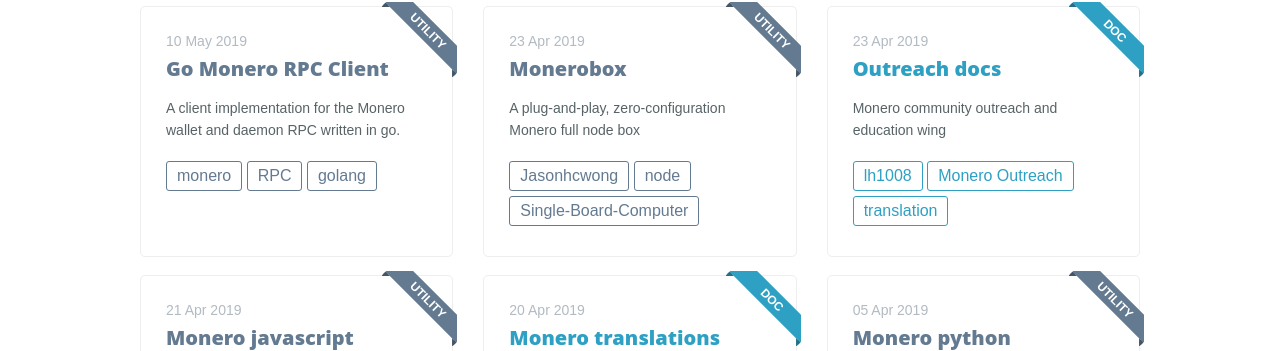
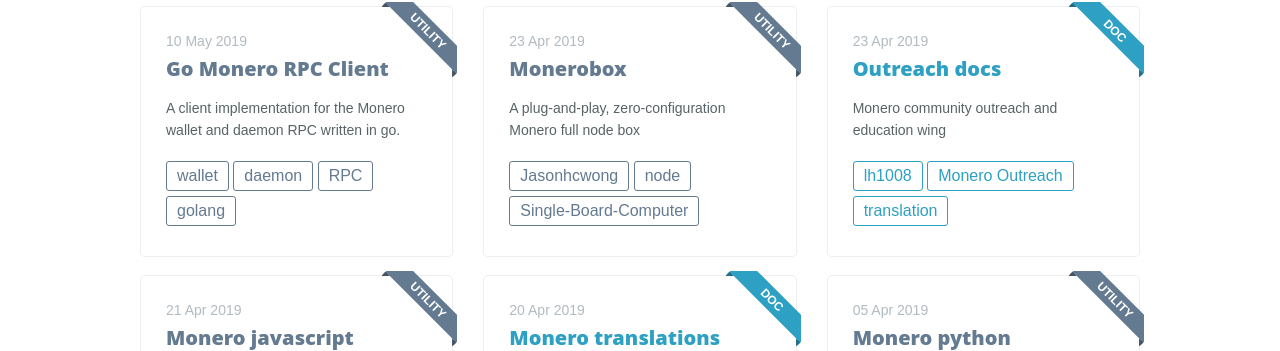
Before and after one commit to monero-ecosystem/monero-ecosystem.github.io, a Jekyll site: the page built from index.html, in a window 1280 px wide and 900 px high, scrolled down 446 px. Shown: the part 93-444 px from the top of the window. Built offline with Jekyll 4.4.1, drawn with Linux system fonts in a browser that asks for light colours.

Commit message:
fix tags

```diff
--- a/_posts/2019-05-10-go-monero-rpc-client.md
+++ b/_posts/2019-05-10-go-monero-rpc-client.md
@@ -9,7 +9,8 @@ maintainer: 'omani'
 maintainer_uid: '3346207'
 main-class: 'utility'
 tags:
-- monero
+- wallet
+- daemon
 - RPC
 - golang
 image: 'https://github.com/monero-ecosystem/go-monero-rpc-client/raw/master/media/img/monero_gopher.png'
```
